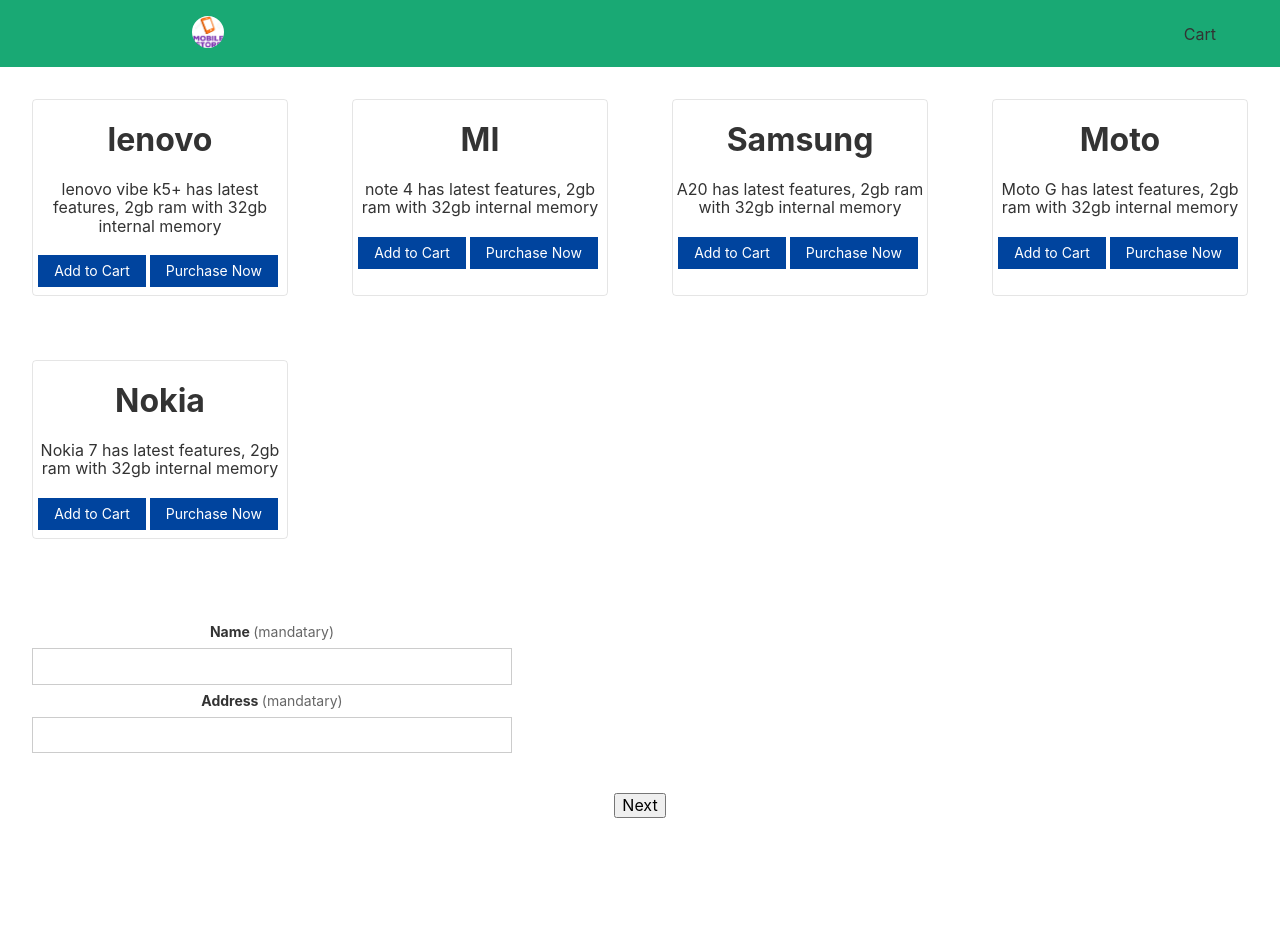
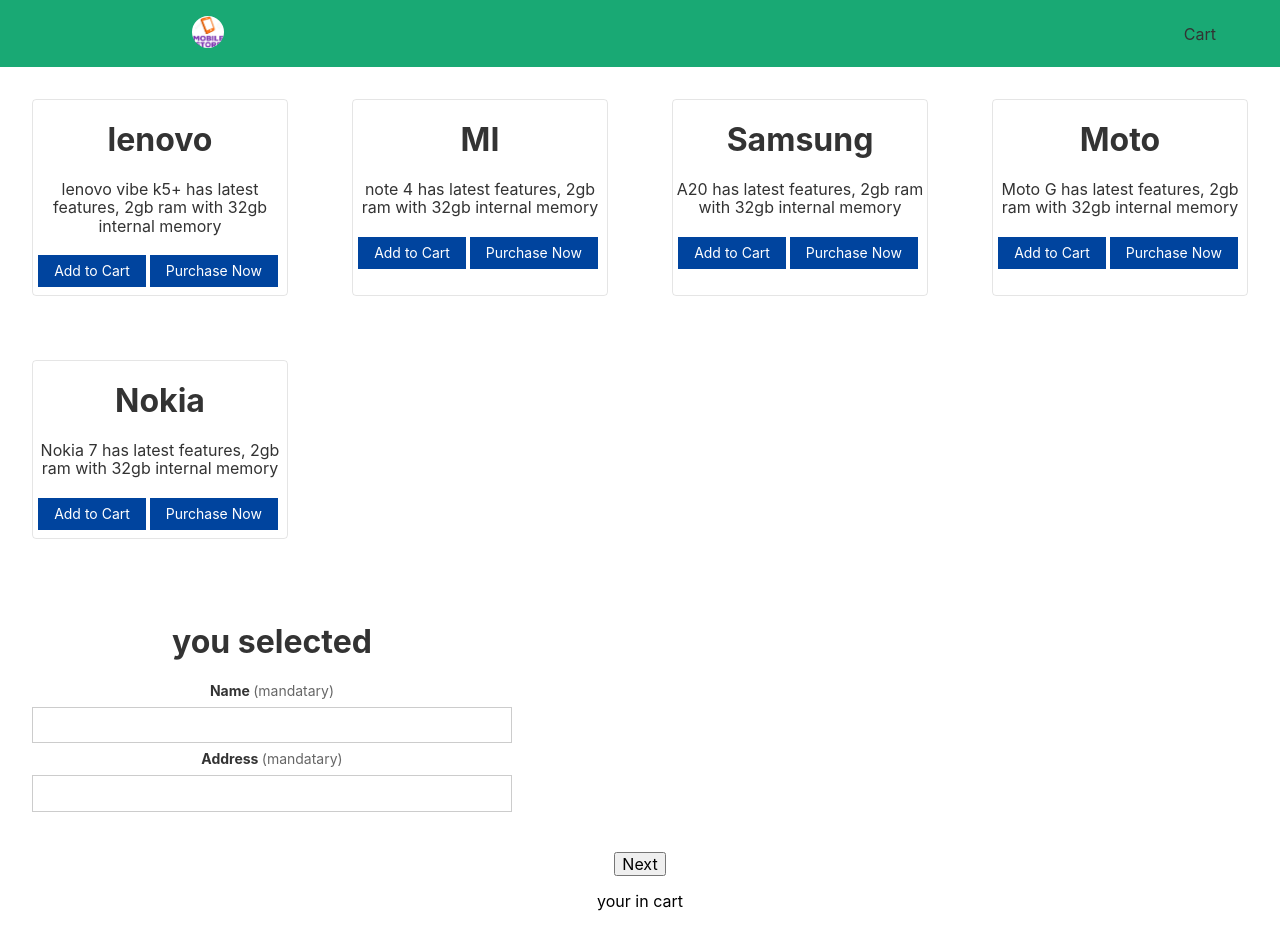
Before and after one commit to saifmohammed199/online-mobilestore, a React (Create React App) app: page /purchase in a window 1280 px wide. Before the commit the page ends 818 px from the top, so only its background shows below. Built offline with nearby package versions, Linux system fonts and the light colour scheme.

Commit message:
made some changes

```diff
--- a/src/App.js
+++ b/src/App.js
@@ -45,23 +45,26 @@ class App extends Component {
     }
 }
 handler(D){
-  console.log(D)
-//this.setState({purchaseItems:D})
+//  console.log(D)
+this.setState(()=>{return {purchaseItems:D}},()=>{console.log(this.state)})
+ console.log(this.purchaseItems)
 }
 // purchaseItems(){
 //   this.setState({purchaseItemspurchaseItems})
 // }
   render(){
-    const {data}=this.state
+    const {data,purchaseItems}=this.state
   return (
     <div className="App">
       <Router>
       <Navbar/>
       <Home data={data} action={this.handler}/>
+      <Purchase purchaseItems={this.state.purchaseItems}/>
+      <Cart purchaseItems={purchaseItems}/>
       <Switch>
       {/* <Route component={Home}data={data} exact path={'/home'}/> */}
       <Route component={Cart}  path={'/cart'}/>
-       <Route component={Purchase} path={'/purchase'}/>
+       {/* <Route component={Purchase} path={'/purchase'}/> */}
        </Switch>
       </Router>
     </div>
--- a/src/components/cart.js
+++ b/src/components/cart.js
@@ -1,12 +1,17 @@
 import React,{Component} from 'react'
 
 class Cart extends Component{
+//    constructor(props){
+//        super(props);
+//        this.state={
+//            counter:0
+//        }
+//    }
 
     render(){
         return(
             <div>
-               <p>hello</p>
-               <h1>welcome</h1>
+            <p>your in cart{console.log(this.props.purchaseItems)}</p>
             </div>
         )
 
--- a/src/components/home.js
+++ b/src/components/home.js
@@ -6,10 +6,10 @@ import {Link} from 'react-router-dom'
 
 class Home extends Component {
 
-    constructor(props){
-        super(props);
+    // constructor(props){
+    //     super(props);
 
-    }
+    // }
 //    handler(dataValue){
 //         this.setState.purchaseItems.push(dataValue)
 //         console.log(this.state.purchaseItems)
@@ -17,7 +17,7 @@ class Home extends Component {
     render(props) {
         let data=this.props.data
       //  let action=this.props.action
-        console.log(data)
+    //console.log(data)
         return (
             <div className="flex flex-wrap">
 
@@ -25,7 +25,8 @@ class Home extends Component {
                 <div className=" br2 ba dark-gray b--black-10 mv4 w-100 w-50-m w-25-l pd3 ma4 mw5">
                 <h1>{dataValue.name}</h1>
                 <p>{dataValue.description}</p>
-                <Link to="/cart" className="f6 link dim ph3 pv2 mb2 dib white bg-dark-blue m3" href="#0">Add to Cart</Link>
+                <Link to="/cart"
+                className="f6 link dim ph3 pv2 mb2 dib white bg-dark-blue m3">Add to Cart</Link>
                 <Link to='/purchase'
                 className="f6 ma1 link dim ph3 pv2 mb2 dib white bg-dark-blue m3"
                 onClick={this.props.action.bind(this,dataValue)}>Purchase Now</Link>
--- a/src/components/purchase.js
+++ b/src/components/purchase.js
@@ -1,17 +1,17 @@
 import React, { Component } from 'react';
 
 class Purchase extends Component {
-    constructor(props){
-        super(props);
-    }
+    // constructor(props){
+    //     super(props);
+    // }
 
     render(props) {
-
+        //console.log(this.purchaseItems)
         return (
             <div>
                 <form className="pa4 black-80">
                 <div className="measure">
-                    <h1>{this.purchaseItems}</h1>
+                    <h1> you selected{this.props.purchaseItems.name}</h1>
                     <label for="name" className="f6 b db mb2">Name <span className="normal black-60">(mandatary)</span></label>
                     <input id="name" className="input-reset ba b--black-20 pa2 mb2 db w-100" type="text"/>
                     <label for="name" className="f6 b db mb2">Address <span className="normal black-60">(mandatary)</span></label>
```
